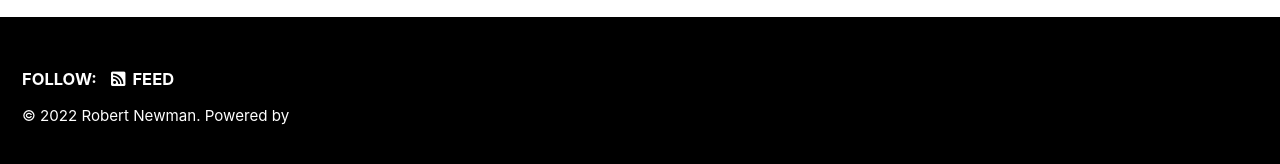
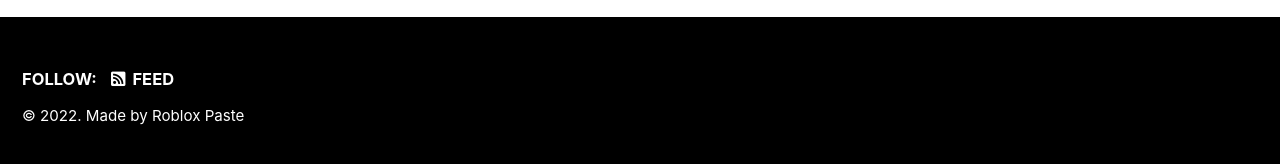
Before and after one commit to robloxpaste/robloxpaste.github.io, a Jekyll site: the page built from index.html, in a window 1280 px wide and 900 px high, scrolled down 2036 px. Shown: the part 728-892 px from the top of the window. Built offline with Jekyll 4.4.1, drawn with Linux system fonts in a browser that asks for light colours; cached includes are drawn as plain includes; the list of posts is cut into pages by our own code.

Commit message:
Update footer.html

```diff
--- a/_includes/footer.html
+++ b/_includes/footer.html
@@ -18,4 +18,4 @@
   </ul>
 </div>
 
-<div class="page__footer-copyright">&copy; {{ site.time | date: '%Y' }} {{ site.name | default: site.title }}. {{ site.data.ui-text[site.locale].powered_by | default: "Made by Roblox Paste"}}</div>
+<div class="page__footer-copyright">&copy; {{ site.time | date: '%Y' }}. Made by Roblox Paste</div>
```
